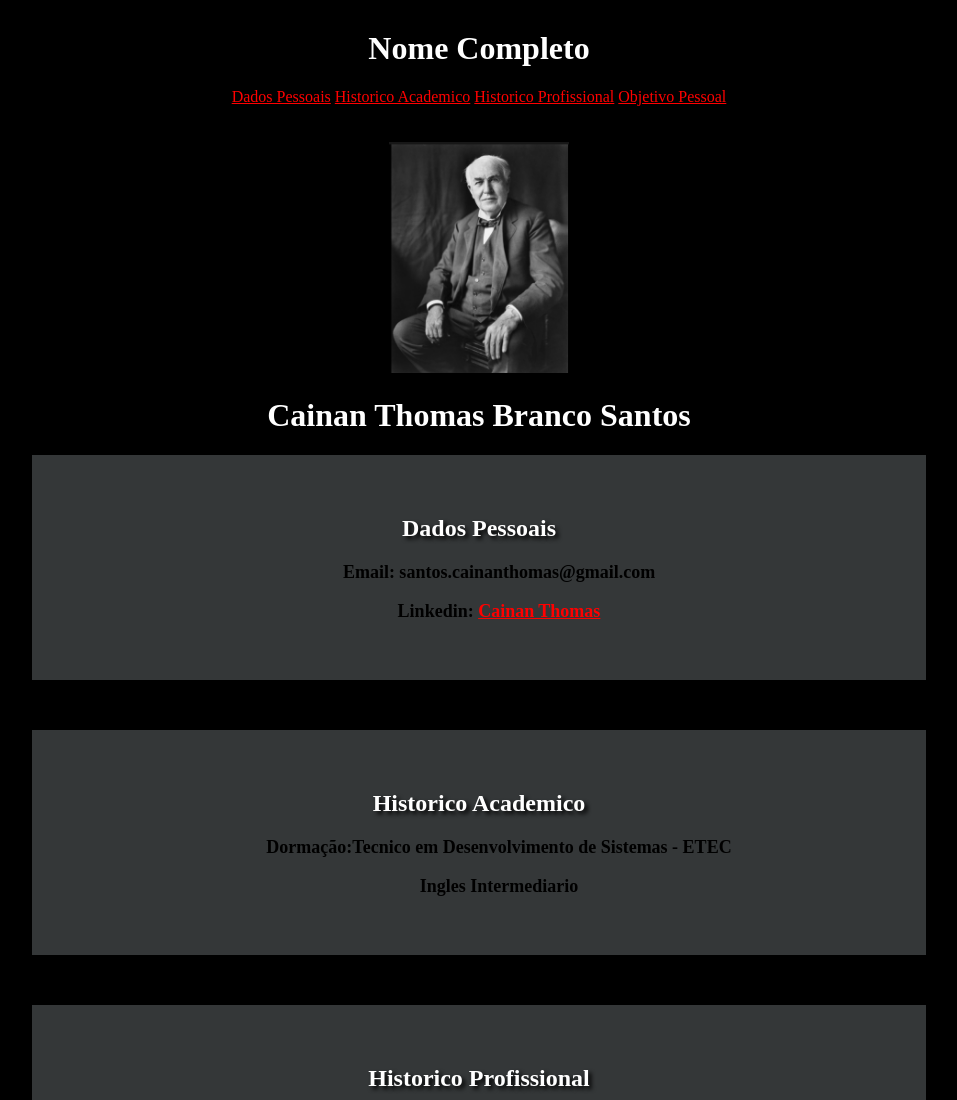
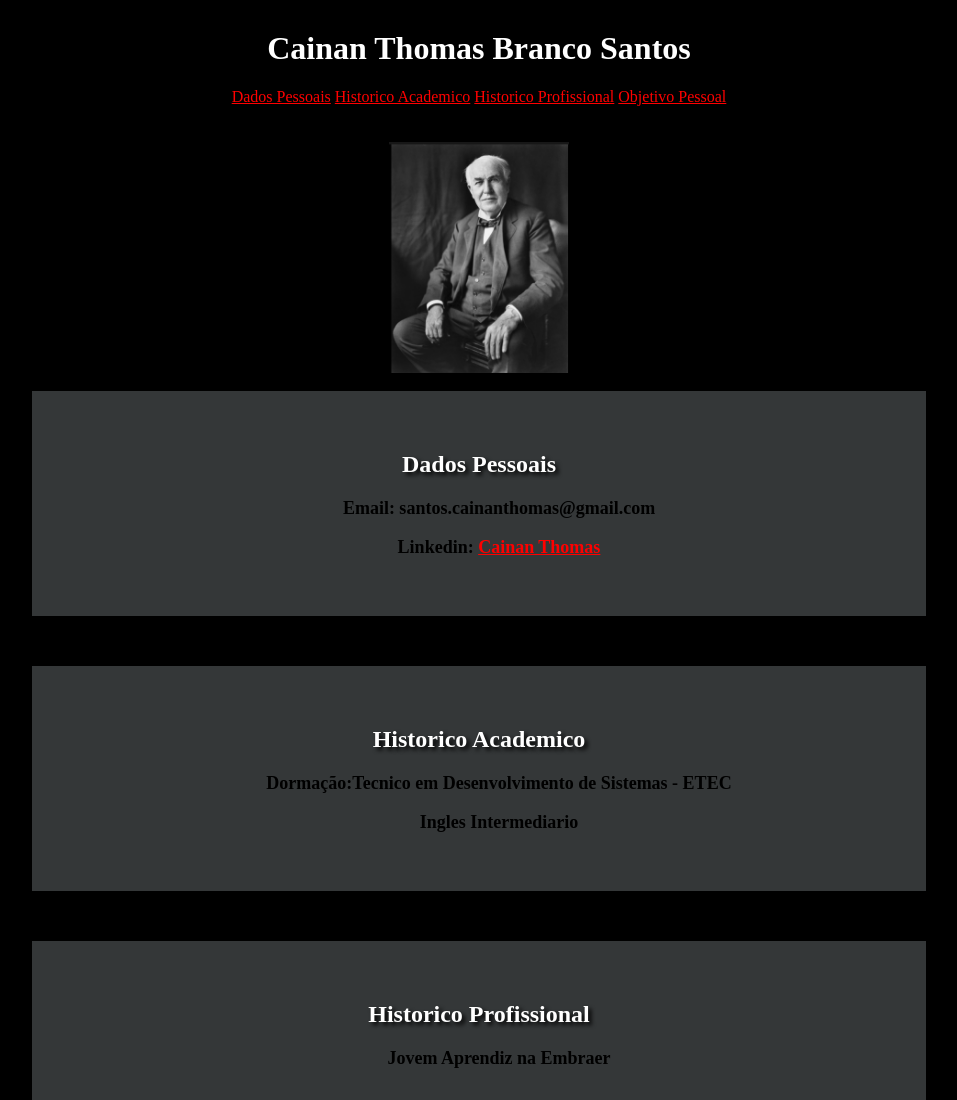
Before and after one commit to Kainanthyz/Portifolio-Cainan-Senac, a plain HTML site: page index.html in a window 1280 px wide. Shown: the top 1100 px of the page, without its empty margins (161-1118 px from the left). Drawn offline with Linux system fonts and the light colour scheme.

Commit message:
Update index.html

```diff
--- a/index.html
+++ b/index.html
@@ -80,7 +80,7 @@
 
 </head>
 <body link="red" alink="aqua" vlink="gray" >
-    <h1>Nome Completo</h1>
+    <h1>Cainan Thomas Branco Santos</h1>
 
     <nav>
         <a href="#dados-pessoais">Dados Pessoais</a>
@@ -96,7 +96,6 @@
     </figure>
 
 
-    <h1>Cainan Thomas Branco Santos</h1>
 
     <section id="dados-pessoais">
 
```
